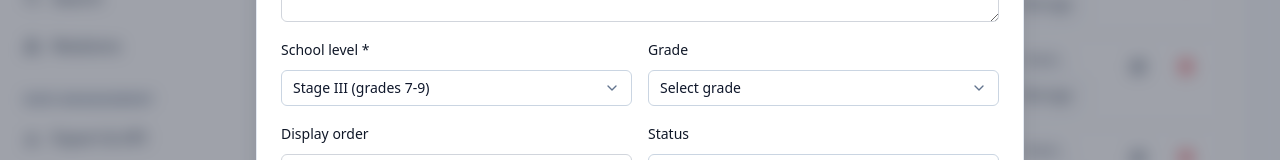
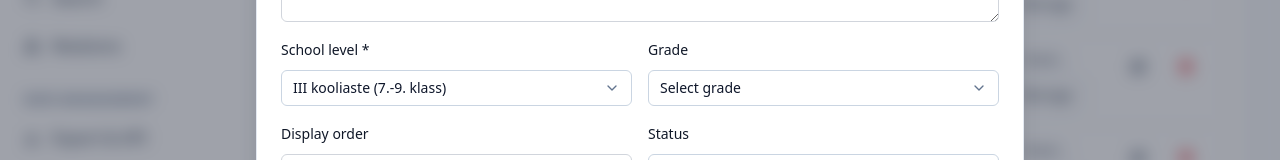
Before and after one commit to tammets/RDF-CM-demo, a React (Vite) app: page /outcomes in a window 1280 px wide. Both pictures are taken after a click on the button "Add Learning Outcome". Shown: the part 401-561 px from the top of the page. Built offline with nearby package versions, Linux system fonts and the light colour scheme.

Commit message:
translate stage options to Estonian in Outcomes component

```diff
--- a/src/pages/Outcomes.tsx
+++ b/src/pages/Outcomes.tsx
@@ -304,11 +304,11 @@ export default function Outcomes() {
                         }}
                         className={nativeSelectClass}
                       >
-                        <option value="I">Stage I (grades 1-3)</option>
-                        <option value="II">Stage II (grades 4-6)</option>
-                        <option value="III">Stage III (grades 7-9)</option>
-                        <option value="Gymnasium">Upper secondary (grades 10-12)</option>
-                        <option value="University">University</option>
+                        <option value="I">I kooliaste (1.-3. klass)</option>
+                        <option value="II">II kooliaste (4.-6. klass)</option>
+                        <option value="III">III kooliaste (7.-9. klass)</option>
+                        <option value="Gymnasium">Gümnaasium (10.-12. klass)</option>
+                        <option value="University">Ülikool</option>
                         <option value="All">All levels</option>
                       </select>
                       <ChevronDown aria-hidden="true" className={chevronClass} />
@@ -431,11 +431,11 @@ export default function Outcomes() {
                     className={nativeSelectClass}
                   >
                     <option value="all">All levels</option>
-                    <option value="I">Stage I</option>
-                    <option value="II">Stage II</option>
-                    <option value="III">Stage III</option>
-                    <option value="Gymnasium">Upper secondary</option>
-                    <option value="University">University</option>
+                    <option value="I">I kooliaste</option>
+                    <option value="II">II kooliaste</option>
+                    <option value="III">III kooliaste</option>
+                    <option value="Gymnasium">Gümnaasium</option>
+                    <option value="University">Ülikool</option>
                   </select>
                   <ChevronDown aria-hidden="true" className={chevronClass} />
                 </div>
```
